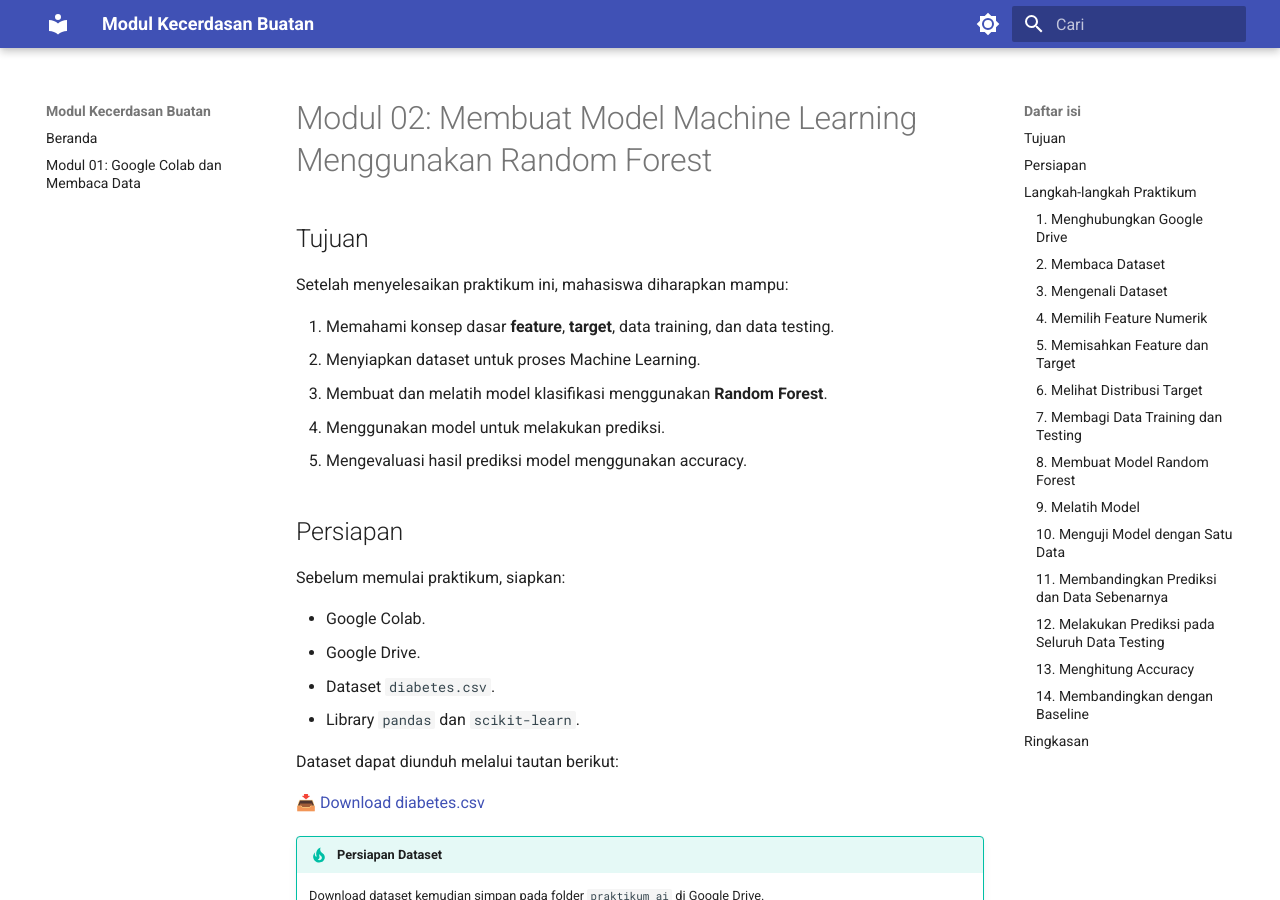
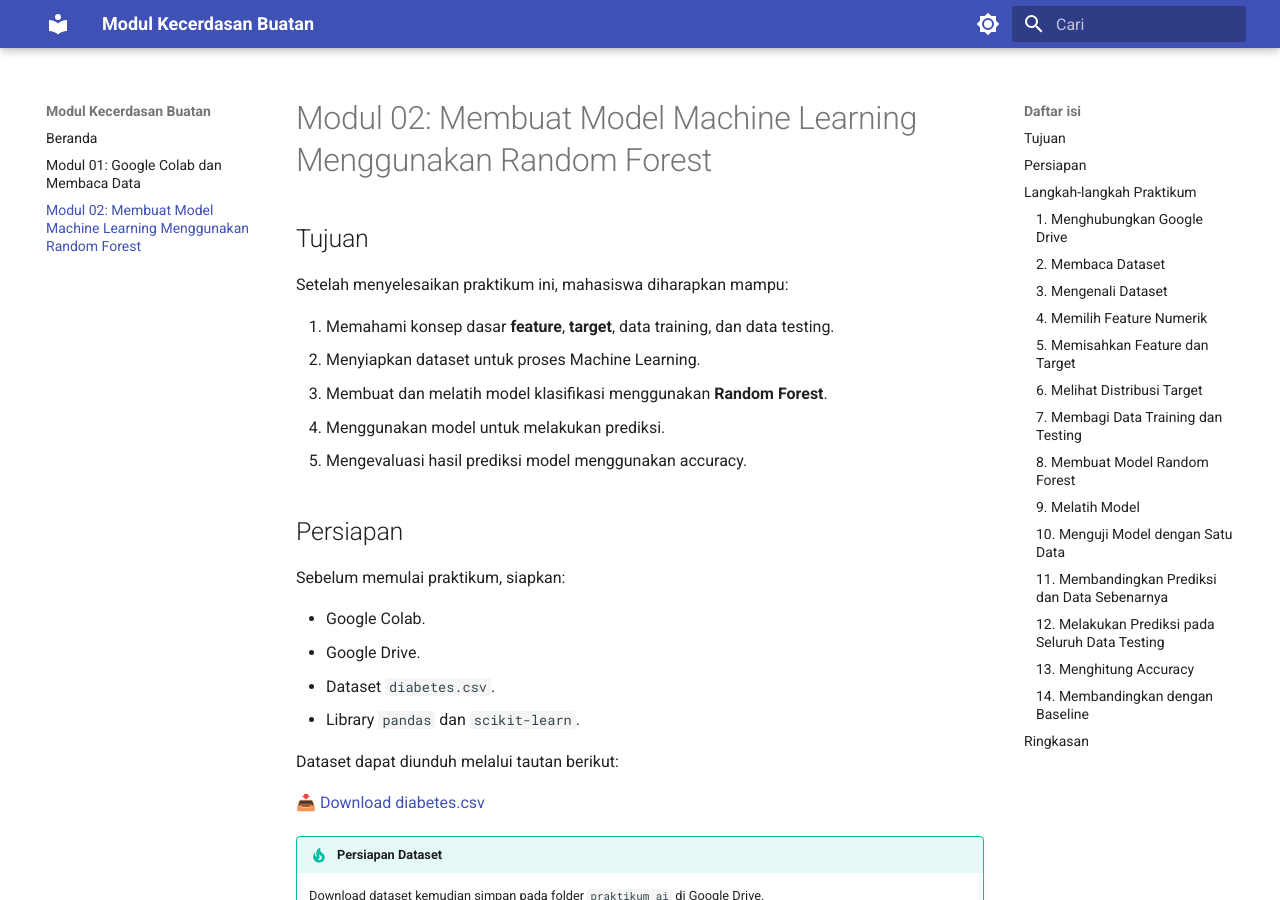
Before and after one commit to hysun7/modul-ai, an MkDocs documentation site: the page built from docs/modul02.md, in a window 1280 px wide and 900 px high. Built offline with MkDocs 1.6.1 and Material for MkDocs 9.7.7, drawn with Linux system fonts in a browser that asks for light colours.

Commit message:
Update mkdocs.yml

```diff
--- a/mkdocs.yml
+++ b/mkdocs.yml
@@ -48,7 +48,7 @@ markdown_extensions:
 nav:
   - Beranda: index.md
   - "Modul 01: Google Colab dan Membaca Data": modul01.md
-  #- "Modul 02: Membuat Model Machine Learning Menggunakan Random Forest": modul02.md
+  - "Modul 02: Membuat Model Machine Learning Menggunakan Random Forest": modul02.md
   #- "Modul 03: Membuat Model Machine Learning Menggunakan Random Forest dengan Data Numerikal dan Kategorikal": modul03.md
   #- "Modul 04: Stratified K-Fold Cross Validation": modul04.md
   #- "Modul 05: Stratified K-Fold Cross Validation dengan K-Nearest Neighbors (KNN)": modul05.md
```
